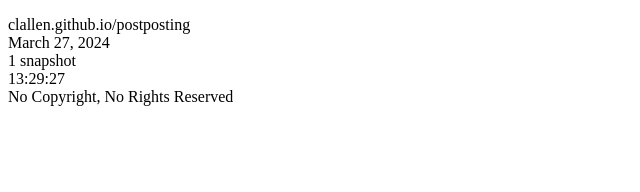
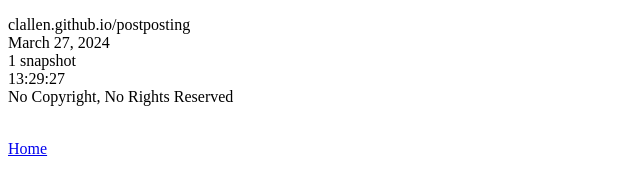
Before and after one commit to cllallen/postposting, a plain HTML site: page colophon.html in a window 1280 px wide. Shown: the full height of the page, 0-640 px from the left. Drawn offline with Linux system fonts and the light colour scheme.

Commit message:
Update colophon.html

```diff
--- a/colophon.html
+++ b/colophon.html
@@ -9,4 +9,6 @@
         13:29:27
         <br/>
         No Copyright, No Rights Reserved</p>
+        <br/>
+        <a href="./index.html">Home</a>
 </html>
```
